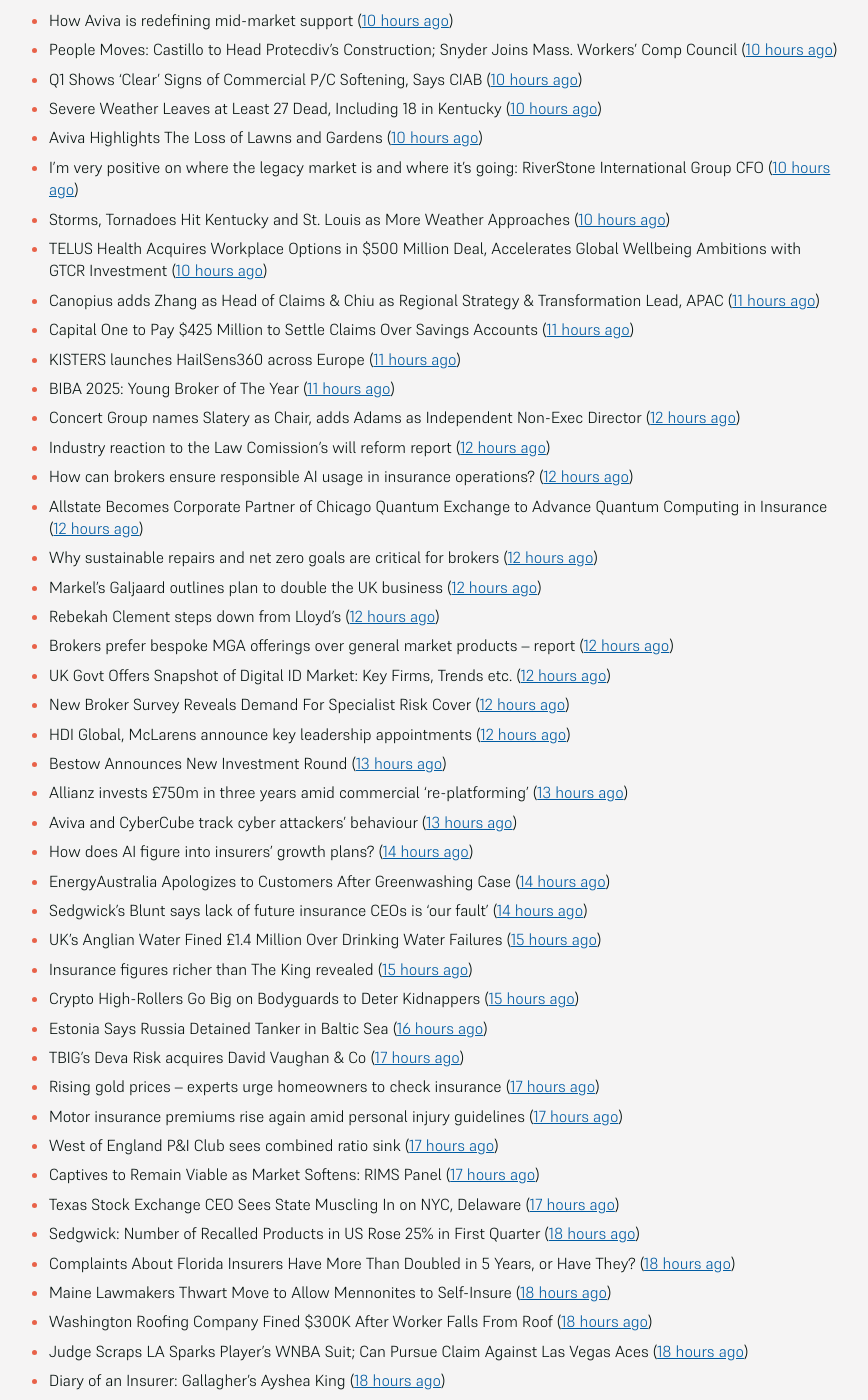
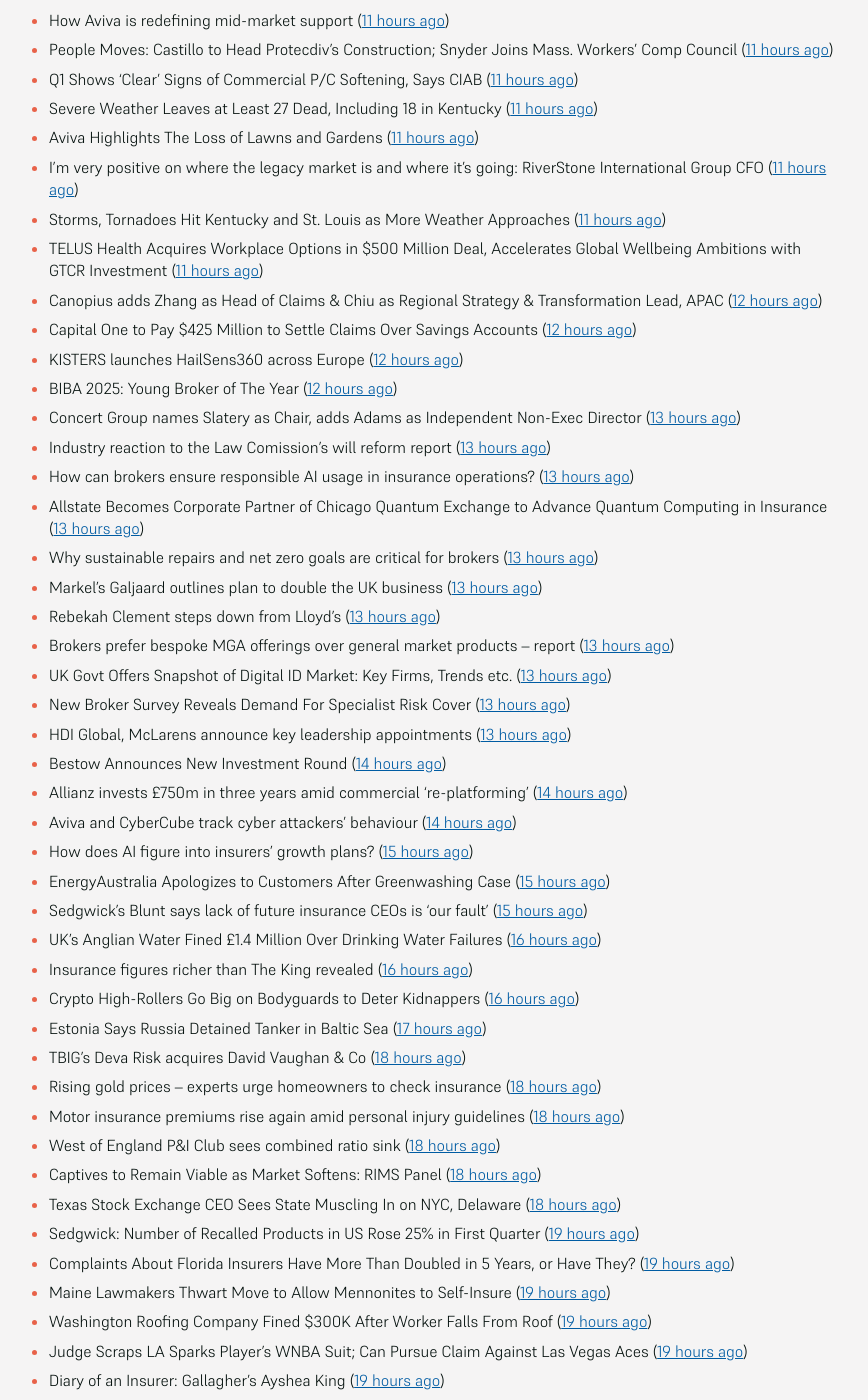
Before and after one commit to mat-0/feeds.thechels.uk, a Jekyll site: the page built from index.md, in a window 1280 px wide and 1400 px high, scrolled down 765 px. Shown: the whole window, without its empty margins (215-1083 px from the left). Built offline with Jekyll 4.4.1, drawn with Linux system fonts in a browser that asks for light colours; some of the changed text lies outside the part shown.

Commit message:
New Feed

```diff
--- a/index.md
+++ b/index.md
@@ -8,72 +8,72 @@ description: Latest Updates
 [Get this as an RSS feed](/feed.rss)
 
 <!-- news_marker starts -->
-- AI data management crucial for insurers' compliance ([3 hours ago](https://www.dig-in.com/news/ai-data-management-crucial-for-insurers-compliance))
-- Strategies for navigating regulatory changes in a digital landscape ([3 hours ago](https://www.dig-in.com/opinion/strategies-for-navigating-federal-and-state-regulations))
+- AI data management crucial for insurers' compliance ([4 hours ago](https://www.dig-in.com/news/ai-data-management-crucial-for-insurers-compliance))
+- Strategies for navigating regulatory changes in a digital landscape ([4 hours ago](https://www.dig-in.com/opinion/strategies-for-navigating-federal-and-state-regulations))
 - California Commissioner Launches Smoke Claims & Remediation Task Force ([5 hours ago](https://www.insurancejournal.com/news/west/2025/05/19/824395.htm))
-- Turbulent Waters May Have Been Factor in Mexican Ship’s Crash Into Brooklyn Bridge ([5 hours ago](https://www.insurancejournal.com/news/east/2025/05/19/824334.htm))
-- Despite Backlash From Trump, DEI Hasn’t Disappeared at US Companies ([7 hours ago](https://www.insurancejournal.com/news/national/2025/05/19/824379.htm))
-- Fire Destroys Mansion on a Former Louisiana Sugar Plantation ([7 hours ago](https://www.insurancejournal.com/news/southcentral/2025/05/19/824378.htm))
-- Aon and Moody’s expand reinsurance casualty collaboration ([7 hours ago](https://www.reinsurancene.ws/aon-and-moodys-expand-reinsurance-casualty-collaboration/))
-- Boroughs appointed Vice Chairman of Chubb Group, Hogan promoted to CIO ([8 hours ago](https://www.reinsurancene.ws/boroughs-appointed-vice-chairman-of-chubb-group-hogan-promoted-to-cio/))
-- April investments highlight growing appetite for China’s re/insurance sector ([8 hours ago](https://www.reinsurancene.ws/april-investments-highlight-growing-appetite-for-chinas-re-insurance-sector/))
-- Zurich targeting 30% SME growth in 2025 ([8 hours ago](https://www.postonline.co.uk/news/7957779/zurich-targeting-30-sme-growth-in-2025))
-- Aviva Partners with CyberCube to Enhance Cyber Threat Detection and Exposure Management ([8 hours ago](https://www.insurtechinsights.com/aviva-partners-with-cybercube-to-enhance-cyber-threat-detection-and-exposure-management/))
-- M&S’ Slow Recovery From Cyberattack Puts it at Risk of Lasting Damage ([8 hours ago](https://www.insurancejournal.com/news/international/2025/05/19/824356.htm))
-- New Partnership Aims to Boost In-Car Chip Security ([8 hours ago](https://insurance-edge.net/2025/05/19/new-partnership-aims-to-boost-in-car-chip-security/))
-- Aon appoints Neil Maynard as Chief Broking Officer, Aviation ([9 hours ago](https://www.reinsurancene.ws/aon-appoints-neil-maynard-as-chief-broking-officer-aviation/))
-- VIG bids for majority stake in Moldasig ([9 hours ago](https://www.reinsurancene.ws/vig-bids-for-majority-stake-in-moldasig/))
-- UK Legal Aid Hack Includes ‘Significant Amount’ of Personal Data ([9 hours ago](https://www.insurancejournal.com/news/international/2025/05/19/824353.htm))
-- Inigo, Johnson & Johnson backed Motion Specialty becomes Lloyd’s coverholder ([10 hours ago](https://www.reinsurancene.ws/inigo-johnson-johnson-backed-motion-specialty-becomes-lloyds-coverholder/))
-- How Aviva is redefining mid-market support ([10 hours ago](https://www.insurancebusinessmag.com/uk/news/breaking-news/how-aviva-is-redefining-midmarket-support-535375.aspx))
-- People Moves: Castillo to Head Protecdiv’s Construction; Snyder Joins Mass. Workers’ Comp Council ([10 hours ago](https://www.insurancejournal.com/news/east/2025/05/19/823716.htm))
-- Q1 Shows ‘Clear’ Signs of Commercial P/C Softening, Says CIAB ([10 hours ago](https://www.insurancejournal.com/news/national/2025/05/19/824328.htm))
-- Severe Weather Leaves at Least 27 Dead, Including 18 in Kentucky ([10 hours ago](https://www.insurancejournal.com/news/southeast/2025/05/19/824341.htm))
-- Aviva Highlights The Loss of Lawns and Gardens ([10 hours ago](https://insurance-edge.net/2025/05/19/aviva-highlights-the-loss-of-lawns-and-gardens/))
-- I’m very positive on where the legacy market is and where it’s going: RiverStone International Group CFO ([10 hours ago](https://www.reinsurancene.ws/im-very-positive-on-where-the-legacy-market-is-and-where-its-going-riverstone-international-group-cfo/))
-- Storms, Tornadoes Hit Kentucky and St. Louis as More Weather Approaches ([10 hours ago](https://www.insurancejournal.com/news/southeast/2025/05/19/824329.htm))
-- TELUS Health Acquires Workplace Options in $500 Million Deal, Accelerates Global Wellbeing Ambitions with GTCR Investment ([10 hours ago](https://www.insurtechinsights.com/telus-health-acquires-workplace-options-in-500-million-deal-accelerates-global-wellbeing-ambitions-with-gtcr-investment/))
-- Canopius adds Zhang as Head of Claims & Chiu as Regional Strategy & Transformation Lead, APAC ([11 hours ago](https://www.reinsurancene.ws/canopius-adds-zhang-as-head-of-claims-chiu-as-regional-strategy-transformation-lead-apac/))
-- Capital One to Pay $425 Million to Settle Claims Over Savings Accounts ([11 hours ago](https://www.insurancejournal.com/news/east/2025/05/19/824323.htm))
-- KISTERS launches HailSens360 across Europe ([11 hours ago](https://www.reinsurancene.ws/kisters-launches-hailsens360-across-europe/))
-- BIBA 2025: Young Broker of The Year ([11 hours ago](https://insurance-edge.net/2025/05/19/biba-2025-young-broker-of-the-year/))
-- Concert Group names Slatery as Chair, adds Adams as Independent Non-Exec Director ([12 hours ago](https://www.reinsurancene.ws/concert-group-names-slatery-as-chair-adds-adams-as-independent-non-exec-director/))
-- Industry reaction to the Law Comission’s will reform report ([12 hours ago](https://ifamagazine.com/industry-reaction-to-the-law-comissions-will-reform-report/))
-- How can brokers ensure responsible AI usage in insurance operations? ([12 hours ago](https://www.insurancebusinessmag.com/uk/news/technology/how-can-brokers-ensure-responsible-ai-usage-in-insurance-operations-536137.aspx))
-- Allstate Becomes Corporate Partner of Chicago Quantum Exchange to Advance Quantum Computing in Insurance ([12 hours ago](https://www.insurtechinsights.com/allstate-becomes-corporate-partner-of-chicago-quantum-exchange-to-advance-quantum-computing-in-insurance/))
-- Why sustainable repairs and net zero goals are critical for brokers ([12 hours ago](https://www.insurancebusinessmag.com/uk/news/environmental/why-sustainable-repairs-and-net-zero-goals-are-critical-for-brokers-536136.aspx))
-- Markel’s Galjaard outlines plan to double the UK business ([12 hours ago](https://www.postonline.co.uk/news/7957775/markels-galjaard-outlines-plan-to-double-the-uk-business))
-- Rebekah Clement steps down from Lloyd's ([12 hours ago](https://www.insurancebusinessmag.com/uk/news/breaking-news/rebekah-clement-steps-down-from-lloyds-536135.aspx))
-- Brokers prefer bespoke MGA offerings over general market products – report ([12 hours ago](https://www.insurancebusinessmag.com/uk/news/breaking-news/brokers-prefer-bespoke-mga-offerings-over-general-market-products--report-536134.aspx))
-- UK Govt Offers Snapshot of Digital ID Market: Key Firms, Trends etc. ([12 hours ago](https://insurance-edge.net/2025/05/19/uk-govt-offers-snapshot-of-digital-id-market-key-firms-trends-etc/))
-- New Broker Survey Reveals Demand For Specialist Risk Cover ([12 hours ago](https://insurance-edge.net/2025/05/19/new-broker-survey-reveals-demand-for-specialist-risk-cover/))
-- HDI Global, McLarens announce key leadership appointments ([12 hours ago](https://www.insurancebusinessmag.com/uk/news/breaking-news/hdi-global-mclarens-announce-key-leadership-appointments-536132.aspx))
-- Bestow Announces New Investment Round ([13 hours ago](https://insurance-edge.net/2025/05/19/bestow-announces-new-investment-round/))
-- Allianz invests £750m in three years amid commercial ‘re-platforming’ ([13 hours ago](https://www.postonline.co.uk/news/7957771/allianz-invests-ps750m-in-three-years-amid-commercial-replatforming))
-- Aviva and CyberCube track cyber attackers’ behaviour ([13 hours ago](https://www.postonline.co.uk/news/7957778/aviva-and-cybercube-track-cyber-attackers-behaviour))
-- How does AI figure into insurers' growth plans? ([14 hours ago](https://www.dig-in.com/list/how-does-ai-figure-into-insurers-growth-plans))
-- EnergyAustralia Apologizes to Customers After Greenwashing Case ([14 hours ago](https://www.insurancejournal.com/news/international/2025/05/19/824194.htm))
-- Sedgwick’s Blunt says lack of future insurance CEOs is ‘our fault’ ([14 hours ago](https://www.postonline.co.uk/news/7957772/sedgwicks-blunt-says-lack-of-future-insurance-ceos-is-our-fault))
-- UK’s Anglian Water Fined £1.4 Million Over Drinking Water Failures ([15 hours ago](https://www.insurancejournal.com/news/international/2025/05/19/824185.htm))
-- Insurance figures richer than The King revealed ([15 hours ago](https://www.postonline.co.uk/news/7957777/insurance-figures-richer-than-the-king-revealed))
-- Crypto High-Rollers Go Big on Bodyguards to Deter Kidnappers ([15 hours ago](https://www.insurancejournal.com/news/international/2025/05/19/824178.htm))
-- Estonia Says Russia Detained Tanker in Baltic Sea ([16 hours ago](https://www.insurancejournal.com/news/international/2025/05/19/824175.htm))
-- TBIG's Deva Risk acquires David Vaughan & Co ([17 hours ago](https://www.insurancebusinessmag.com/uk/news/breaking-news/tbigs-deva-risk-acquires-david-vaughan-and-co-536120.aspx))
-- Rising gold prices – experts urge homeowners to check insurance ([17 hours ago](https://www.insurancebusinessmag.com/uk/news/property-insurance/rising-gold-prices--experts-urge-homeowners-to-check-insurance-536119.aspx))
-- Motor insurance premiums rise again amid personal injury guidelines ([17 hours ago](https://www.insurancebusinessmag.com/uk/news/auto-motor/motor-insurance-premiums-rise-again-amid-personal-injury-guidelines-536118.aspx))
-- West of England P&I Club sees combined ratio sink ([17 hours ago](https://www.insurancebusinessmag.com/uk/news/marine/west-of-england-pandi-club-sees-combined-ratio-sink-536117.aspx))
-- Captives to Remain Viable as Market Softens: RIMS Panel ([17 hours ago](https://www.insurancejournal.com/news/national/2025/05/19/823940.htm))
-- Texas Stock Exchange CEO Sees State Muscling In on NYC, Delaware ([17 hours ago](https://www.insurancejournal.com/news/southcentral/2025/05/19/824129.htm))
-- Sedgwick: Number of Recalled Products in US Rose 25% in First Quarter ([18 hours ago](https://www.insurancejournal.com/news/national/2025/05/19/824155.htm))
-- Complaints About Florida Insurers Have More Than Doubled in 5 Years, or Have They? ([18 hours ago](https://www.insurancejournal.com/news/southeast/2025/05/19/824138.htm))
-- Maine Lawmakers Thwart Move to Allow Mennonites to Self-Insure ([18 hours ago](https://www.insurancejournal.com/news/east/2025/05/19/824161.htm))
-- Washington Roofing Company Fined $300K After Worker Falls From Roof ([18 hours ago](https://www.insurancejournal.com/news/west/2025/05/19/823964.htm))
-- Judge Scraps LA Sparks Player’s WNBA Suit; Can Pursue Claim Against Las Vegas Aces ([18 hours ago](https://www.insurancejournal.com/news/west/2025/05/19/824106.htm))
-- Diary of an Insurer: Gallagher’s Ayshea King ([18 hours ago](https://www.postonline.co.uk/broker/7957466/diary-of-an-insurer-gallaghers-ayshea-king))
-- Claims service improves but regional delivery varies ([18 hours ago](https://www.postonline.co.uk/claims/7957673/claims-service-improves-but-regional-delivery-varies))
-- Pairing Parametric and Standard Insurance Will Become More Common: East Carolina University Students ([23 hours ago](https://www.insurancejournal.com/magazines/mag-features/2025/05/19/823760.htm))
-- Distracted Drivers Are Overconfident; 20% Still Texting While Driving ([23 hours ago](https://www.insurancejournal.com/magazines/mag-features/2025/05/19/823759.htm))
-- Trouble Brewing? 6 New Risks for Winery and Brewery Clients ([23 hours ago](https://www.insurancejournal.com/magazines/mag-features/2025/05/19/823758.htm))
+- Turbulent Waters May Have Been Factor in Mexican Ship’s Crash Into Brooklyn Bridge ([6 hours ago](https://www.insurancejournal.com/news/east/2025/05/19/824334.htm))
+- Despite Backlash From Trump, DEI Hasn’t Disappeared at US Companies ([8 hours ago](https://www.insurancejournal.com/news/national/2025/05/19/824379.htm))
+- Fire Destroys Mansion on a Former Louisiana Sugar Plantation ([8 hours ago](https://www.insurancejournal.com/news/southcentral/2025/05/19/824378.htm))
+- Aon and Moody’s expand reinsurance casualty collaboration ([8 hours ago](https://www.reinsurancene.ws/aon-and-moodys-expand-reinsurance-casualty-collaboration/))
+- Boroughs appointed Vice Chairman of Chubb Group, Hogan promoted to CIO ([9 hours ago](https://www.reinsurancene.ws/boroughs-appointed-vice-chairman-of-chubb-group-hogan-promoted-to-cio/))
+- April investments highlight growing appetite for China’s re/insurance sector ([9 hours ago](https://www.reinsurancene.ws/april-investments-highlight-growing-appetite-for-chinas-re-insurance-sector/))
+- Zurich targeting 30% SME growth in 2025 ([9 hours ago](https://www.postonline.co.uk/news/7957779/zurich-targeting-30-sme-growth-in-2025))
+- Aviva Partners with CyberCube to Enhance Cyber Threat Detection and Exposure Management ([9 hours ago](https://www.insurtechinsights.com/aviva-partners-with-cybercube-to-enhance-cyber-threat-detection-and-exposure-management/))
+- M&S’ Slow Recovery From Cyberattack Puts it at Risk of Lasting Damage ([9 hours ago](https://www.insurancejournal.com/news/international/2025/05/19/824356.htm))
+- New Partnership Aims to Boost In-Car Chip Security ([9 hours ago](https://insurance-edge.net/2025/05/19/new-partnership-aims-to-boost-in-car-chip-security/))
+- Aon appoints Neil Maynard as Chief Broking Officer, Aviation ([10 hours ago](https://www.reinsurancene.ws/aon-appoints-neil-maynard-as-chief-broking-officer-aviation/))
+- VIG bids for majority stake in Moldasig ([10 hours ago](https://www.reinsurancene.ws/vig-bids-for-majority-stake-in-moldasig/))
+- UK Legal Aid Hack Includes ‘Significant Amount’ of Personal Data ([10 hours ago](https://www.insurancejournal.com/news/international/2025/05/19/824353.htm))
+- Inigo, Johnson & Johnson backed Motion Specialty becomes Lloyd’s coverholder ([11 hours ago](https://www.reinsurancene.ws/inigo-johnson-johnson-backed-motion-specialty-becomes-lloyds-coverholder/))
+- How Aviva is redefining mid-market support ([11 hours ago](https://www.insurancebusinessmag.com/uk/news/breaking-news/how-aviva-is-redefining-midmarket-support-535375.aspx))
+- People Moves: Castillo to Head Protecdiv’s Construction; Snyder Joins Mass. Workers’ Comp Council ([11 hours ago](https://www.insurancejournal.com/news/east/2025/05/19/823716.htm))
+- Q1 Shows ‘Clear’ Signs of Commercial P/C Softening, Says CIAB ([11 hours ago](https://www.insurancejournal.com/news/national/2025/05/19/824328.htm))
+- Severe Weather Leaves at Least 27 Dead, Including 18 in Kentucky ([11 hours ago](https://www.insurancejournal.com/news/southeast/2025/05/19/824341.htm))
+- Aviva Highlights The Loss of Lawns and Gardens ([11 hours ago](https://insurance-edge.net/2025/05/19/aviva-highlights-the-loss-of-lawns-and-gardens/))
+- I’m very positive on where the legacy market is and where it’s going: RiverStone International Group CFO ([11 hours ago](https://www.reinsurancene.ws/im-very-positive-on-where-the-legacy-market-is-and-where-its-going-riverstone-international-group-cfo/))
+- Storms, Tornadoes Hit Kentucky and St. Louis as More Weather Approaches ([11 hours ago](https://www.insurancejournal.com/news/southeast/2025/05/19/824329.htm))
+- TELUS Health Acquires Workplace Options in $500 Million Deal, Accelerates Global Wellbeing Ambitions with GTCR Investment ([11 hours ago](https://www.insurtechinsights.com/telus-health-acquires-workplace-options-in-500-million-deal-accelerates-global-wellbeing-ambitions-with-gtcr-investment/))
+- Canopius adds Zhang as Head of Claims & Chiu as Regional Strategy & Transformation Lead, APAC ([12 hours ago](https://www.reinsurancene.ws/canopius-adds-zhang-as-head-of-claims-chiu-as-regional-strategy-transformation-lead-apac/))
+- Capital One to Pay $425 Million to Settle Claims Over Savings Accounts ([12 hours ago](https://www.insurancejournal.com/news/east/2025/05/19/824323.htm))
+- KISTERS launches HailSens360 across Europe ([12 hours ago](https://www.reinsurancene.ws/kisters-launches-hailsens360-across-europe/))
+- BIBA 2025: Young Broker of The Year ([12 hours ago](https://insurance-edge.net/2025/05/19/biba-2025-young-broker-of-the-year/))
+- Concert Group names Slatery as Chair, adds Adams as Independent Non-Exec Director ([13 hours ago](https://www.reinsurancene.ws/concert-group-names-slatery-as-chair-adds-adams-as-independent-non-exec-director/))
+- Industry reaction to the Law Comission’s will reform report ([13 hours ago](https://ifamagazine.com/industry-reaction-to-the-law-comissions-will-reform-report/))
+- How can brokers ensure responsible AI usage in insurance operations? ([13 hours ago](https://www.insurancebusinessmag.com/uk/news/technology/how-can-brokers-ensure-responsible-ai-usage-in-insurance-operations-536137.aspx))
+- Allstate Becomes Corporate Partner of Chicago Quantum Exchange to Advance Quantum Computing in Insurance ([13 hours ago](https://www.insurtechinsights.com/allstate-becomes-corporate-partner-of-chicago-quantum-exchange-to-advance-quantum-computing-in-insurance/))
+- Why sustainable repairs and net zero goals are critical for brokers ([13 hours ago](https://www.insurancebusinessmag.com/uk/news/environmental/why-sustainable-repairs-and-net-zero-goals-are-critical-for-brokers-536136.aspx))
+- Markel’s Galjaard outlines plan to double the UK business ([13 hours ago](https://www.postonline.co.uk/news/7957775/markels-galjaard-outlines-plan-to-double-the-uk-business))
+- Rebekah Clement steps down from Lloyd's ([13 hours ago](https://www.insurancebusinessmag.com/uk/news/breaking-news/rebekah-clement-steps-down-from-lloyds-536135.aspx))
+- Brokers prefer bespoke MGA offerings over general market products – report ([13 hours ago](https://www.insurancebusinessmag.com/uk/news/breaking-news/brokers-prefer-bespoke-mga-offerings-over-general-market-products--report-536134.aspx))
+- UK Govt Offers Snapshot of Digital ID Market: Key Firms, Trends etc. ([13 hours ago](https://insurance-edge.net/2025/05/19/uk-govt-offers-snapshot-of-digital-id-market-key-firms-trends-etc/))
+- New Broker Survey Reveals Demand For Specialist Risk Cover ([13 hours ago](https://insurance-edge.net/2025/05/19/new-broker-survey-reveals-demand-for-specialist-risk-cover/))
+- HDI Global, McLarens announce key leadership appointments ([13 hours ago](https://www.insurancebusinessmag.com/uk/news/breaking-news/hdi-global-mclarens-announce-key-leadership-appointments-536132.aspx))
+- Bestow Announces New Investment Round ([14 hours ago](https://insurance-edge.net/2025/05/19/bestow-announces-new-investment-round/))
+- Allianz invests £750m in three years amid commercial ‘re-platforming’ ([14 hours ago](https://www.postonline.co.uk/news/7957771/allianz-invests-ps750m-in-three-years-amid-commercial-replatforming))
+- Aviva and CyberCube track cyber attackers’ behaviour ([14 hours ago](https://www.postonline.co.uk/news/7957778/aviva-and-cybercube-track-cyber-attackers-behaviour))
+- How does AI figure into insurers' growth plans? ([15 hours ago](https://www.dig-in.com/list/how-does-ai-figure-into-insurers-growth-plans))
+- EnergyAustralia Apologizes to Customers After Greenwashing Case ([15 hours ago](https://www.insurancejournal.com/news/international/2025/05/19/824194.htm))
+- Sedgwick’s Blunt says lack of future insurance CEOs is ‘our fault’ ([15 hours ago](https://www.postonline.co.uk/news/7957772/sedgwicks-blunt-says-lack-of-future-insurance-ceos-is-our-fault))
+- UK’s Anglian Water Fined £1.4 Million Over Drinking Water Failures ([16 hours ago](https://www.insurancejournal.com/news/international/2025/05/19/824185.htm))
+- Insurance figures richer than The King revealed ([16 hours ago](https://www.postonline.co.uk/news/7957777/insurance-figures-richer-than-the-king-revealed))
+- Crypto High-Rollers Go Big on Bodyguards to Deter Kidnappers ([16 hours ago](https://www.insurancejournal.com/news/international/2025/05/19/824178.htm))
+- Estonia Says Russia Detained Tanker in Baltic Sea ([17 hours ago](https://www.insurancejournal.com/news/international/2025/05/19/824175.htm))
+- TBIG's Deva Risk acquires David Vaughan & Co ([18 hours ago](https://www.insurancebusinessmag.com/uk/news/breaking-news/tbigs-deva-risk-acquires-david-vaughan-and-co-536120.aspx))
+- Rising gold prices – experts urge homeowners to check insurance ([18 hours ago](https://www.insurancebusinessmag.com/uk/news/property-insurance/rising-gold-prices--experts-urge-homeowners-to-check-insurance-536119.aspx))
+- Motor insurance premiums rise again amid personal injury guidelines ([18 hours ago](https://www.insurancebusinessmag.com/uk/news/auto-motor/motor-insurance-premiums-rise-again-amid-personal-injury-guidelines-536118.aspx))
+- West of England P&I Club sees combined ratio sink ([18 hours ago](https://www.insurancebusinessmag.com/uk/news/marine/west-of-england-pandi-club-sees-combined-ratio-sink-536117.aspx))
+- Captives to Remain Viable as Market Softens: RIMS Panel ([18 hours ago](https://www.insurancejournal.com/news/national/2025/05/19/823940.htm))
+- Texas Stock Exchange CEO Sees State Muscling In on NYC, Delaware ([18 hours ago](https://www.insurancejournal.com/news/southcentral/2025/05/19/824129.htm))
+- Sedgwick: Number of Recalled Products in US Rose 25% in First Quarter ([19 hours ago](https://www.insurancejournal.com/news/national/2025/05/19/824155.htm))
+- Complaints About Florida Insurers Have More Than Doubled in 5 Years, or Have They? ([19 hours ago](https://www.insurancejournal.com/news/southeast/2025/05/19/824138.htm))
+- Maine Lawmakers Thwart Move to Allow Mennonites to Self-Insure ([19 hours ago](https://www.insurancejournal.com/news/east/2025/05/19/824161.htm))
+- Washington Roofing Company Fined $300K After Worker Falls From Roof ([19 hours ago](https://www.insurancejournal.com/news/west/2025/05/19/823964.htm))
+- Judge Scraps LA Sparks Player’s WNBA Suit; Can Pursue Claim Against Las Vegas Aces ([19 hours ago](https://www.insurancejournal.com/news/west/2025/05/19/824106.htm))
+- Diary of an Insurer: Gallagher’s Ayshea King ([19 hours ago](https://www.postonline.co.uk/broker/7957466/diary-of-an-insurer-gallaghers-ayshea-king))
+- Claims service improves but regional delivery varies ([19 hours ago](https://www.postonline.co.uk/claims/7957673/claims-service-improves-but-regional-delivery-varies))
+- Pairing Parametric and Standard Insurance Will Become More Common: East Carolina University Students ([1 days ago](https://www.insurancejournal.com/magazines/mag-features/2025/05/19/823760.htm))
+- Distracted Drivers Are Overconfident; 20% Still Texting While Driving ([1 days ago](https://www.insurancejournal.com/magazines/mag-features/2025/05/19/823759.htm))
+- Trouble Brewing? 6 New Risks for Winery and Brewery Clients ([1 days ago](https://www.insurancejournal.com/magazines/mag-features/2025/05/19/823758.htm))
 - How IoT complements Plymouth Rock's coverage strategy ([1 days ago](https://www.dig-in.com/news/plymouth-rock-uses-iot-technology-to-manage-risks))
 - Independent agents need data support to use agentic AI ([1 days ago](https://www.dig-in.com/news/independent-agents-need-data-support-to-use-agentic-ai))
 - Basel Committee resists US pressure to downplay climate risk ([3 days ago](https://www.dig-in.com/articles/basel-committee-resists-us-pressure-to-downplay-climate-risk))
```
